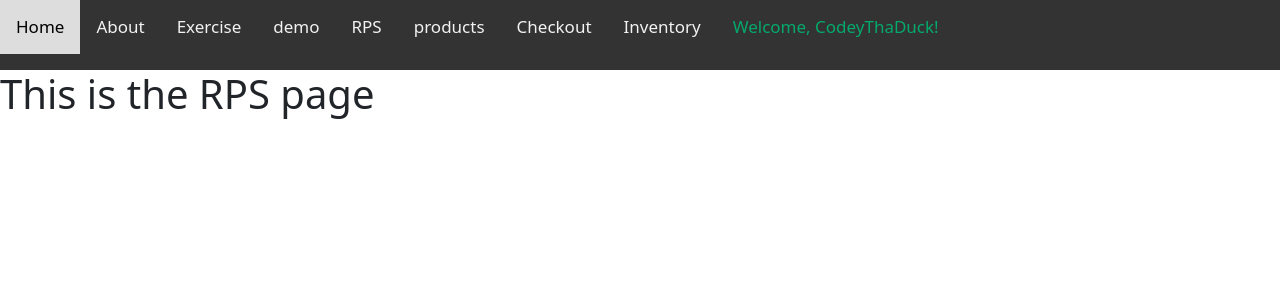
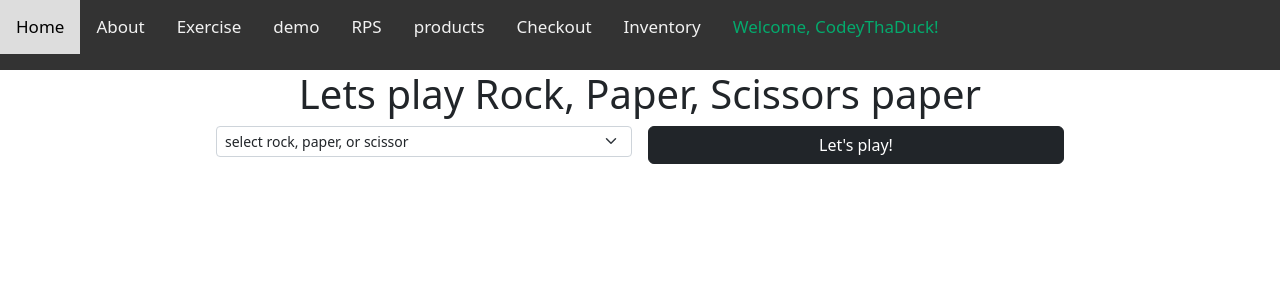
Before and after one commit to jordysolis96/vue-spa-practice, a Vue app: page /rps in a window 1280 px wide. Shown: the top 300 px of the page. Built offline with nearby package versions, Linux system fonts and the light colour scheme.

Commit message:
building rock paper scissors

```diff
--- a/src/App.vue
+++ b/src/App.vue
@@ -1,3 +1,4 @@
+<!--The content here will appear on every page-->
 <script setup>
 import { RouterLink, RouterView } from 'vue-router'
 import TopNav from './components/TopNav.vue'
@@ -5,31 +6,44 @@ let user = {
   id: 922022,
   username: "CodeyThaDuck",
   password: "gocodeup",
+  themePreference: "dark-theme",
   email: "codey@codeup.com"
 }
+
+let preference = user.themePreference;
 </script>
 
 <template>
-
+<!--  <html v-bind:class="preference">-->
   <TopNav v-bind:user-data="user" />
 
-<!--      <nav>-->
-<!--        <RouterLink to="/">Home</RouterLink>-->
-<!--        <RouterLink to="/about">About</RouterLink>-->
-<!--        <RouterLink to="/exercise">Exercise</RouterLink>-->
-<!--        <RouterLink to="/demo">demo</RouterLink>-->
-<!--        <RouterLink to="/rps">RPS</RouterLink>-->
-<!--        <RouterLink to="/products">products</RouterLink>-->
-<!--        <RouterLink to="/checkout">Checkout</RouterLink>-->
-<!--        <RouterLink to="/inventory">Inventory</RouterLink>-->
+  <RouterView />
 
-
-<!--      </nav>-->
-
-
-  <RouterView />
+<!--  <main class="container d-flex justify-content-center">-->
+<!--    &lt;!&ndash;references the value of our 'preference' variable&ndash;&gt;-->
+<!--    <form v-bind:class="preference" class="w-50 p-3">-->
+<!--      <h2>Login</h2>-->
+<!--      <label for="username" class="form-label">Username</label>-->
+<!--      <input type="text" id="username" name="username" class="form-control">-->
+<!--      <label for="password" class="form-label">Password</label>-->
+<!--      <input type="password" id="password" name="password" class="form-control">-->
+<!--      <div class="text-center mt-3">-->
+<!--        &lt;!&ndash;references the value of our 'preference' variable (shorthand)&ndash;&gt;-->
+<!--        <button :class="preference" class="w-50" type="submit">Login</button>-->
+<!--      </div>-->
+<!--    </form>-->
+<!--  </main>-->
+<!--  </html>-->
 </template>
 
 <style scoped>
+.dark-theme {
+  background-color: #020403; /* Obsidian black */
+  color: whitesmoke;
+}
 
+.hufflepuff-theme {
+  background-color: goldenrod;
+  color: #020403; /* Obsidian black */
+}
 </style>
--- a/src/views/RPSView.vue
+++ b/src/views/RPSView.vue
@@ -1,3 +1,30 @@
+<script setup>
+let choices = ["rock", "paper", "scissors"];
+let choiceIndex = Math.floor((Math.random() * 3));
+let player1 = choices[choiceIndex];
+function playerChoice() {
+  let choice = document.getElementById("choice");
+  let text = choice.options[choice.selectedIndex].text;
+  document.getElementById("userChoice").innerHTML = text;
+}
+
+
+</script>
 <template>
-  <h1>This is the RPS page</h1>
+  <h1 class="row justify-content-center">Lets play Rock, Paper, Scissors {{ player1 }}</h1>
+  <form class="row g-3 justify-content-center">
+    <div class="col-4">
+      <select class="form-select form-select-sm" aria-label=".form-select-sm example" id="choice">
+        <option selected class="text center">select rock, paper, or scissor</option>
+        <option value="1">Rock</option>
+        <option value="2">Paper</option>
+        <option value="3">Scissors</option>
+      </select>
+    </div>
+    <div class="col-4">
+      <button type="button" class="btn btn-dark w-100" id="submit-btn" v-on:click="playerChoice">Let's play!</button>
+    </div>
+  </form>
+  <h1 id="userChoice"></h1>
+  <p id="timer"></p>
 </template>
```
